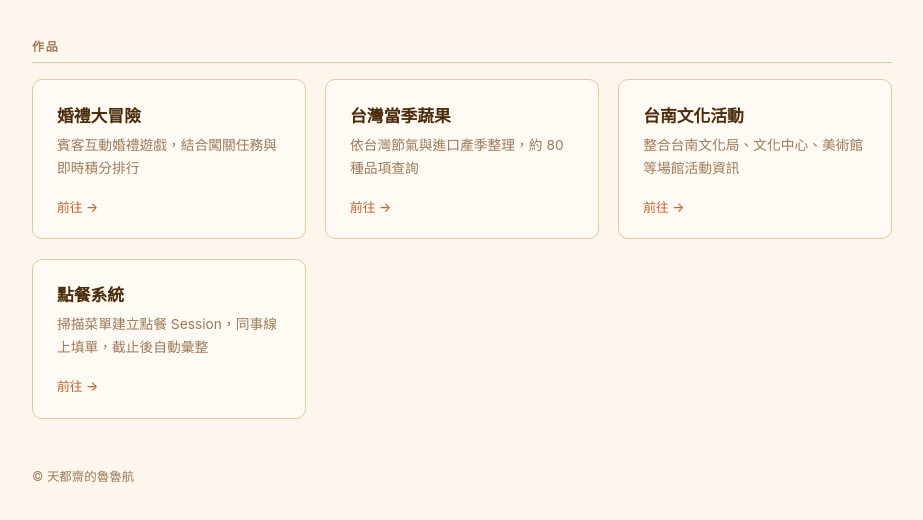
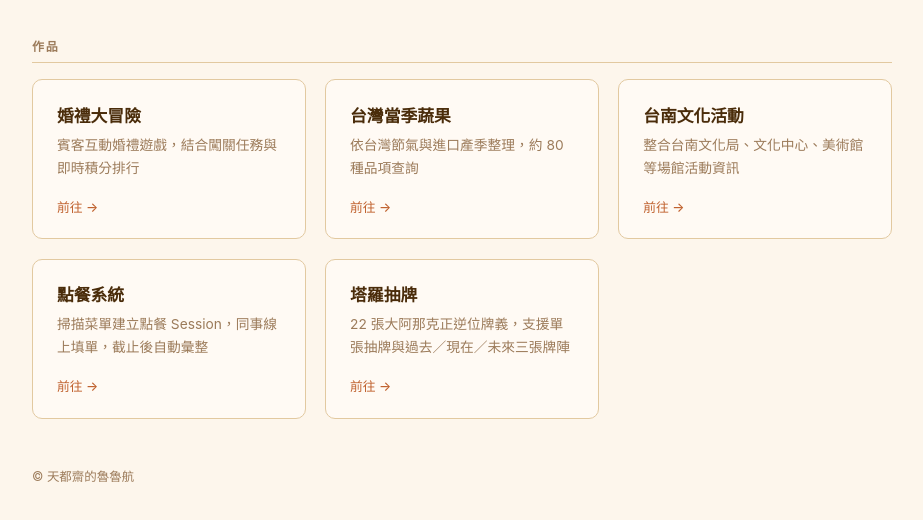
Before and after one commit to Ulysses0926/ulysses0926.github.io, a plain HTML site: page index.html in a window 1280 px wide. Shown: the part 124-644 px from the top of the page, without its empty margins (178-1101 px from the left). Drawn offline with Linux system fonts and the light colour scheme.

Commit message:
feat: add tarot card site to portfolio

```diff
--- a/index.html
+++ b/index.html
@@ -142,6 +142,12 @@
       <div class="card-link">前往 →</div>
     </a>
 
+    <a class="card" href="https://tarotcard-d48.pages.dev" target="_blank" rel="noopener">
+      <div class="card-title">塔羅抽牌</div>
+      <div class="card-desc">22 張大阿那克正逆位牌義，支援單張抽牌與過去／現在／未來三張牌陣</div>
+      <div class="card-link">前往 →</div>
+    </a>
+
   </div>
 
   <footer>© 天都齋的魯魯航</footer>
```
